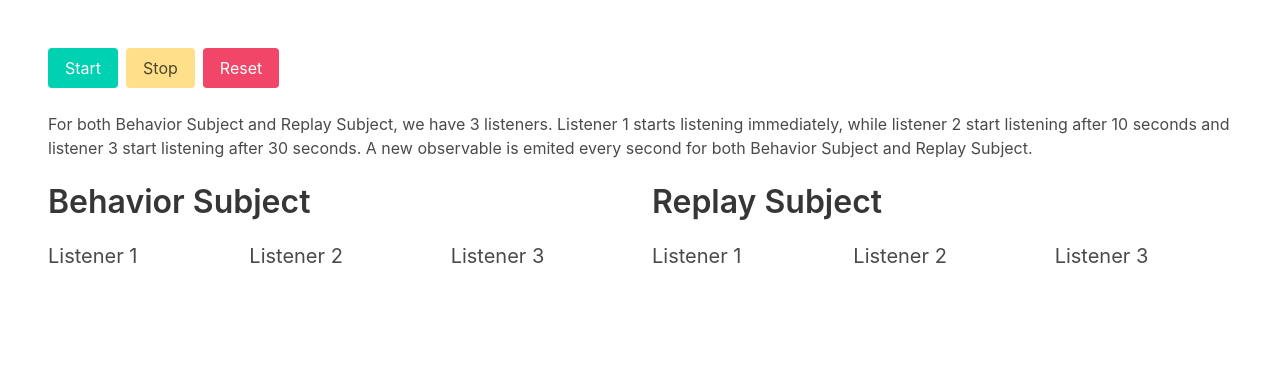
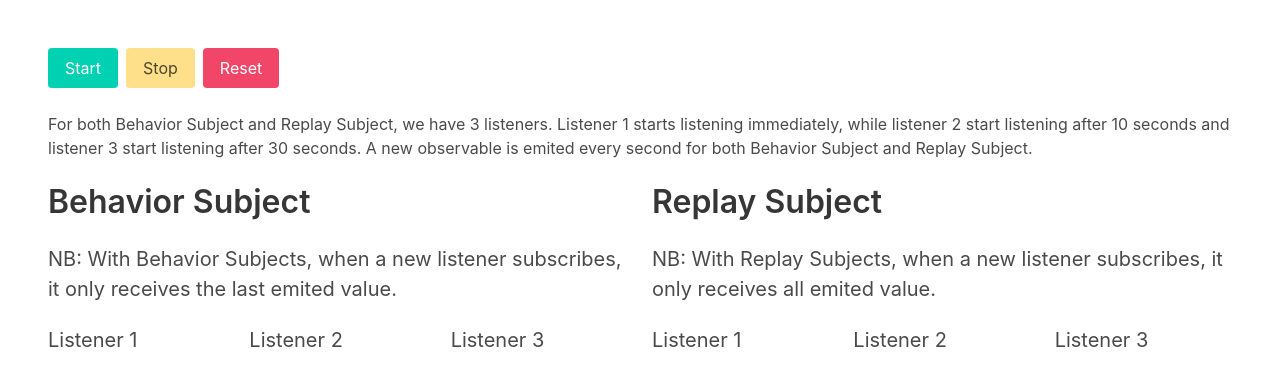
Before and after one commit to mainawycliffe/observables-demo, an Angular app: page / in a window 1280 px wide. Shown: the top 386 px of the page. Built offline with nearby package versions, Linux system fonts and the light colour scheme; what subsink would draw is missing.

Commit message:
add context

```diff
--- a/src/app/app.component.html
+++ b/src/app/app.component.html
@@ -20,6 +20,9 @@
   <div class="columns">
     <div class="column">
       <h3 class="title">Behavior Subject</h3>
+      <p class="content is-success is-medium">
+        NB: With Behavior Subjects, when a new listener subscribes, it only receives the last emited value.
+      </p>
       <div class="columns is-full">
         <div class="column">
           <h4 class="subtitle">Listener 1</h4>
@@ -44,6 +47,9 @@
 
     <div class="column">
       <h3 class="title">Replay Subject</h3>
+      <p class="content is-medium is-success">
+        NB: With Replay Subjects, when a new listener subscribes, it only receives all emited value.
+      </p>
       <div class="columns">
         <div class="column">
           <h4 class="subtitle">Listener 1</h4>
```
